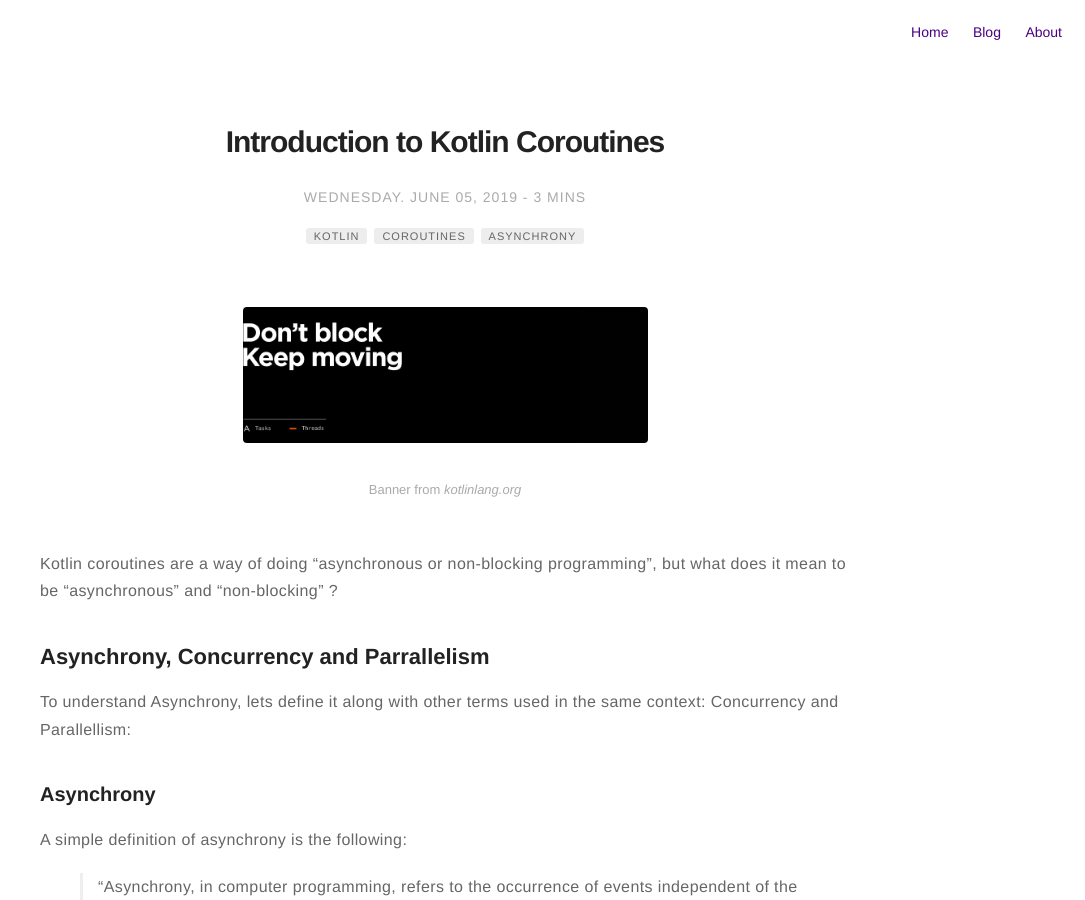
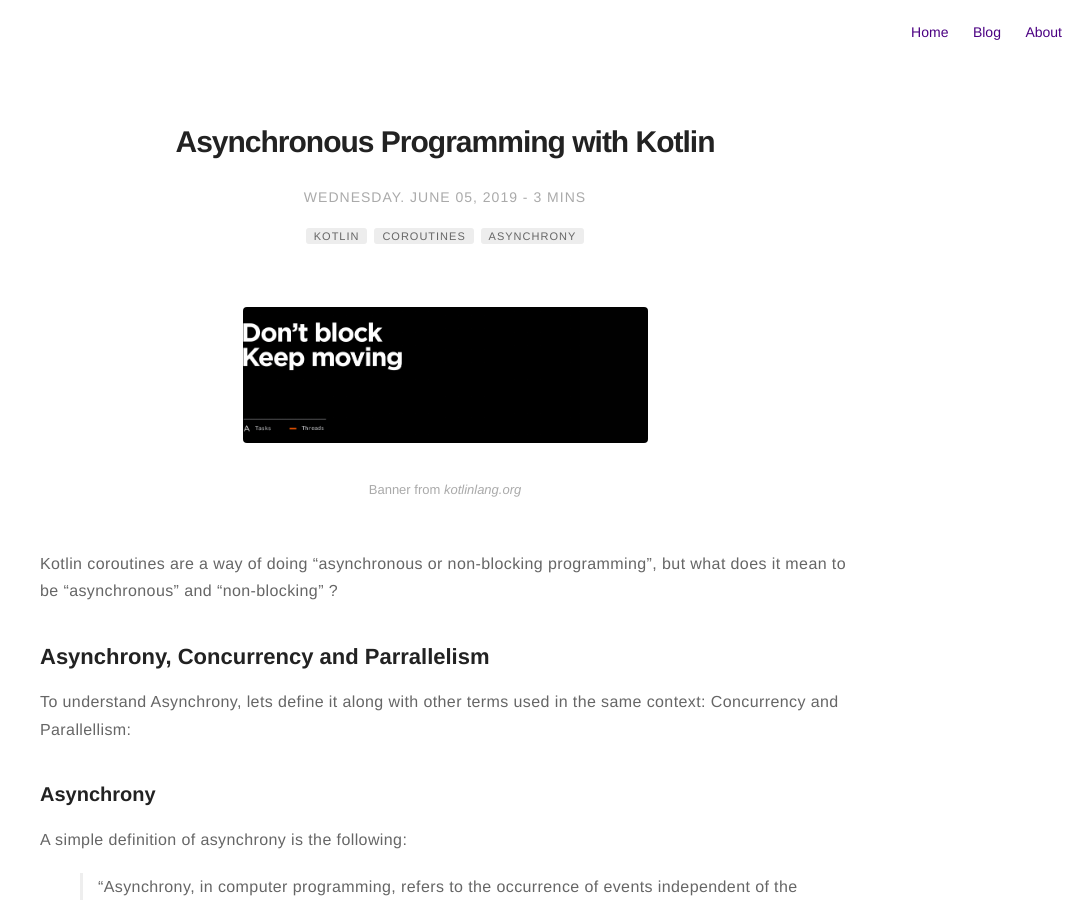
Before and after one commit to aallam/aallam.github.io, a Jekyll site: the page built from _posts/2019-06-05-asynchronous-programming-with-kotlin.md, in a window 1280 px wide and 900 px high. Shown: the whole window, without its empty margins (195-1280 px from the left). Built offline with Jekyll 4.4.1, drawn with Linux system fonts in a browser that asks for light colours.

Commit message:
[Article] article title change to: Asynchronous Programming with Kotlin

```diff
--- a/_posts/2019-06-05-introduction-to-kotlin-coroutines.md
+++ b/_posts/2019-06-05-asynchronous-programming-with-kotlin.md
@@ -1,5 +1,5 @@
 ---
-title: "Introduction to Kotlin Coroutines"
+title: "Asynchronous Programming with Kotlin"
 layout: post
 date: 2019-06-05 21:06
 description:
```
